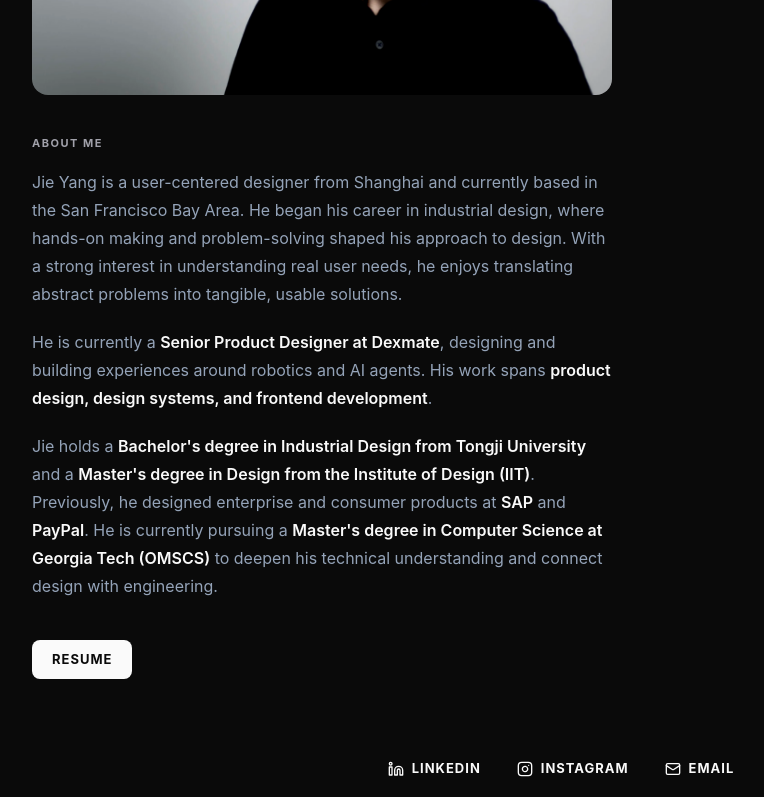
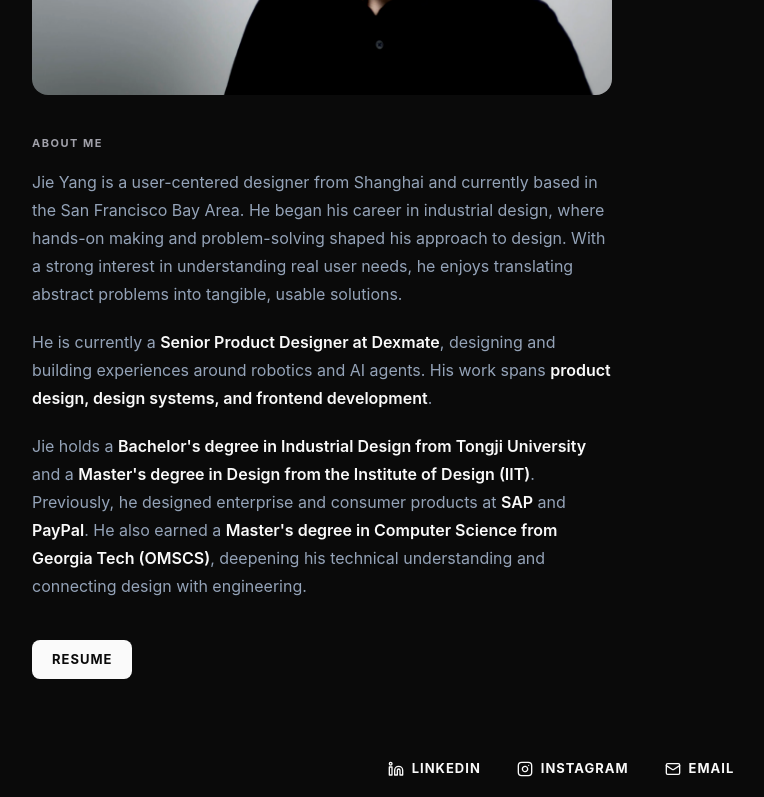
Before and after one commit to JYtheSang/Porforlio-Website, a Next.js app: page /about in a window 1280 px wide. Shown: the part 433-1230 px from the top of the page, without its empty margins (79-843 px from the left). Built offline with nearby package versions, Linux system fonts and the light colour scheme.

Commit message:
Describe Georgia Tech degree as completed

```diff
--- a/src/app/about/page.tsx
+++ b/src/app/about/page.tsx
@@ -36,7 +36,7 @@ export default function About() {
             He is currently a <strong className="text-[#fafafa] font-semibold">Senior Product Designer at Dexmate</strong>, designing and building experiences around robotics and AI agents. His work spans <strong className="text-[#fafafa] font-semibold">product design, design systems, and frontend development</strong>.
           </p>
           <p>
-            Jie holds a <strong className="text-[#fafafa] font-semibold">Bachelor&apos;s degree in Industrial Design from Tongji University</strong> and a <strong className="text-[#fafafa] font-semibold">Master&apos;s degree in Design from the Institute of Design (IIT)</strong>. Previously, he designed enterprise and consumer products at <strong className="text-[#fafafa] font-semibold">SAP</strong> and <strong className="text-[#fafafa] font-semibold">PayPal</strong>. He is currently pursuing a <strong className="text-[#fafafa] font-semibold">Master&apos;s degree in Computer Science at Georgia Tech (OMSCS)</strong> to deepen his technical understanding and connect design with engineering.
+            Jie holds a <strong className="text-[#fafafa] font-semibold">Bachelor&apos;s degree in Industrial Design from Tongji University</strong> and a <strong className="text-[#fafafa] font-semibold">Master&apos;s degree in Design from the Institute of Design (IIT)</strong>. Previously, he designed enterprise and consumer products at <strong className="text-[#fafafa] font-semibold">SAP</strong> and <strong className="text-[#fafafa] font-semibold">PayPal</strong>. He also earned a <strong className="text-[#fafafa] font-semibold">Master&apos;s degree in Computer Science from Georgia Tech (OMSCS)</strong>, deepening his technical understanding and connecting design with engineering.
           </p>
         </div>
 
```
